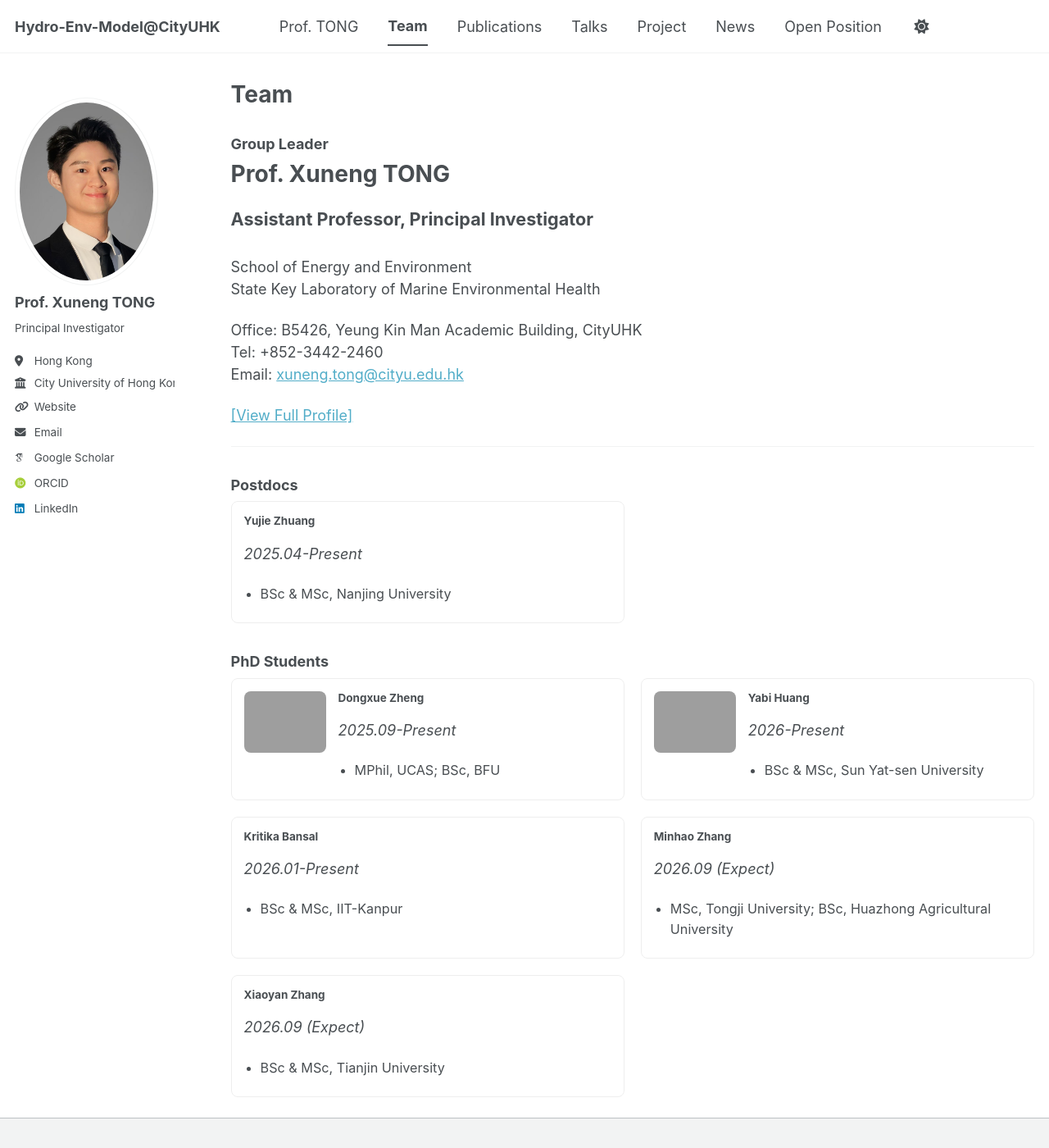
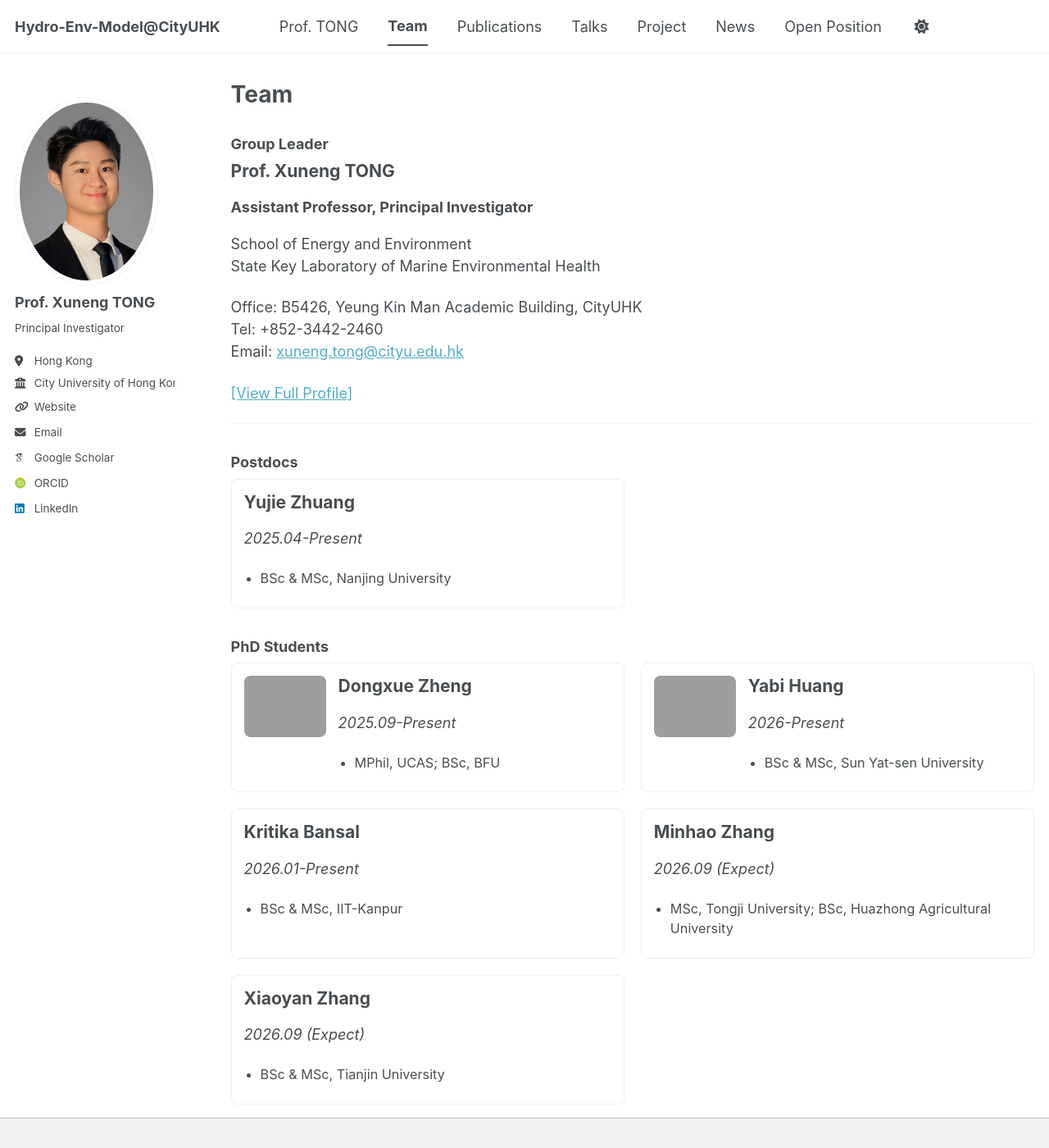
Before and after one commit to TongXuneng/TongXuneng.github.io, a Jekyll site: the page built from _pages/team.html, in a window 1280 px wide and 1400 px high. Shown: the whole window at 82% size. Built offline with Jekyll 4.4.1, drawn with Linux system fonts in a browser that asks for light colours; some web fonts are replaced; a script bundle is joined from its source files by our own code; library files that are not in the unit come from our copies.

Commit message:
Change team member titles to h3 and update styles
Updated team member titles to use h3 tags and adjusted styles.

```diff
--- a/_pages/team.html
+++ b/_pages/team.html
@@ -11,8 +11,8 @@ author_profile: true
 <div class="team-container">
   <div class="team-member-pi-no-photo">
     <div class="info">
-      <h1 style="margin-top: 0; margin-bottom: 10px;">Prof. Xuneng TONG</h1>
-      <p style="font-size: 1.2em;"><strong>Assistant Professor, Principal Investigator</strong></p>
+      <h3 class="team-title">Prof. Xuneng TONG</h3>
+      <p style="font-size: 1.0em; margin-bottom: 10px;"><strong>Assistant Professor, Principal Investigator</strong></p>
       <p>School of Energy and Environment<br>
       State Key Laboratory of Marine Environmental Health</p>
       <p>Office: B5426, Yeung Kin Man Academic Building, CityUHK<br>
@@ -29,7 +29,7 @@ author_profile: true
 <div class="team-grid">
   <div class="team-member-student">
     <div class="info">
-      <h4>Yujie Zhuang</h4>
+      <h3 class="team-title">Yujie Zhuang</h3>
       <p><em>2025.04-Present</em></p>
       <ul><li>BSc & MSc, Nanjing University</li></ul>
     </div>
@@ -42,7 +42,7 @@ author_profile: true
   <div class="team-member-student">
     <div class="photo"><img src="{{ base_path }}/images/team/dongxue_zheng.jpg" alt="Dongxue Zheng" width="100"></div>
     <div class="info">
-      <h4>Dongxue Zheng</h4>
+      <h3 class="team-title">Dongxue Zheng</h3>
       <p><em>2025.09-Present</em></p>
       <ul><li>MPhil, UCAS; BSc, BFU</li></ul>
     </div>
@@ -51,7 +51,7 @@ author_profile: true
   <div class="team-member-student">
     <div class="photo"><img src="{{ base_path }}/images/team/yabi_huang.jpg" alt="Yabi Huang" width="100"></div>
     <div class="info">
-      <h4>Yabi Huang</h4>
+      <h3 class="team-title">Yabi Huang</h3>
       <p><em>2026-Present</em></p>
       <ul><li>BSc & MSc, Sun Yat-sen University</li></ul>
     </div>
@@ -59,7 +59,7 @@ author_profile: true
   <!-- Kritika Bansal -->
   <div class="team-member-student">
     <div class="info">
-      <h4>Kritika Bansal</h4>
+      <h3 class="team-title">Kritika Bansal</h3>
       <p><em>2026.01-Present</em></p>
       <ul><li>BSc & MSc, IIT-Kanpur</li></ul>
     </div>
@@ -67,7 +67,7 @@ author_profile: true
   <!-- Minhao Zhang -->
   <div class="team-member-student">
     <div class="info">
-      <h4>Minhao Zhang</h4>
+      <h3 class="team-title">Minhao Zhang</h3>
       <p><em>2026.09 (Expect)</em></p>
       <ul><li>MSc, Tongji University; BSc, Huazhong Agricultural University</li></ul>
     </div>
@@ -75,7 +75,7 @@ author_profile: true
   <!-- Xiaoyan Zhang -->
   <div class="team-member-student">
     <div class="info">
-      <h4>Xiaoyan Zhang</h4>
+      <h3 class="team-title">Xiaoyan Zhang</h3>
       <p><em>2026.09 (Expect)</em></p>
       <ul><li>BSc & MSc, Tianjin University</li></ul>
     </div>
@@ -86,7 +86,7 @@ author_profile: true
 <div class="team-grid">
   <div class="team-member-student">
     <div class="info">
-      <h4>Yang Tao</h4>
+      <h3 class="team-title">Yang Tao</h3>
       <p><em>2026.09 (Expect)</em></p>
       <ul><li>BSc, Jiangsu Ocean University</li></ul>
     </div>
@@ -104,9 +104,9 @@ author_profile: true
 </ul>
 
 <style>
+  .team-title { margin: 0 0 5px 0 !important; font-size: 1.17em !important; }
   .team-grid { display: grid; grid-template-columns: repeat(2, 1fr); gap: 20px; margin-bottom: 30px; }
   .team-member-student { display: flex; gap: 15px; align-items: flex-start; border: 1px solid #eee; padding: 15px; border-radius: 8px; }
   .photo img { border-radius: 8px; }
-  .info h4 { margin: 0 0 5px 0; }
   .info ul { margin: 0; padding-left: 20px; font-size: 0.9em; }
 </style>
```
